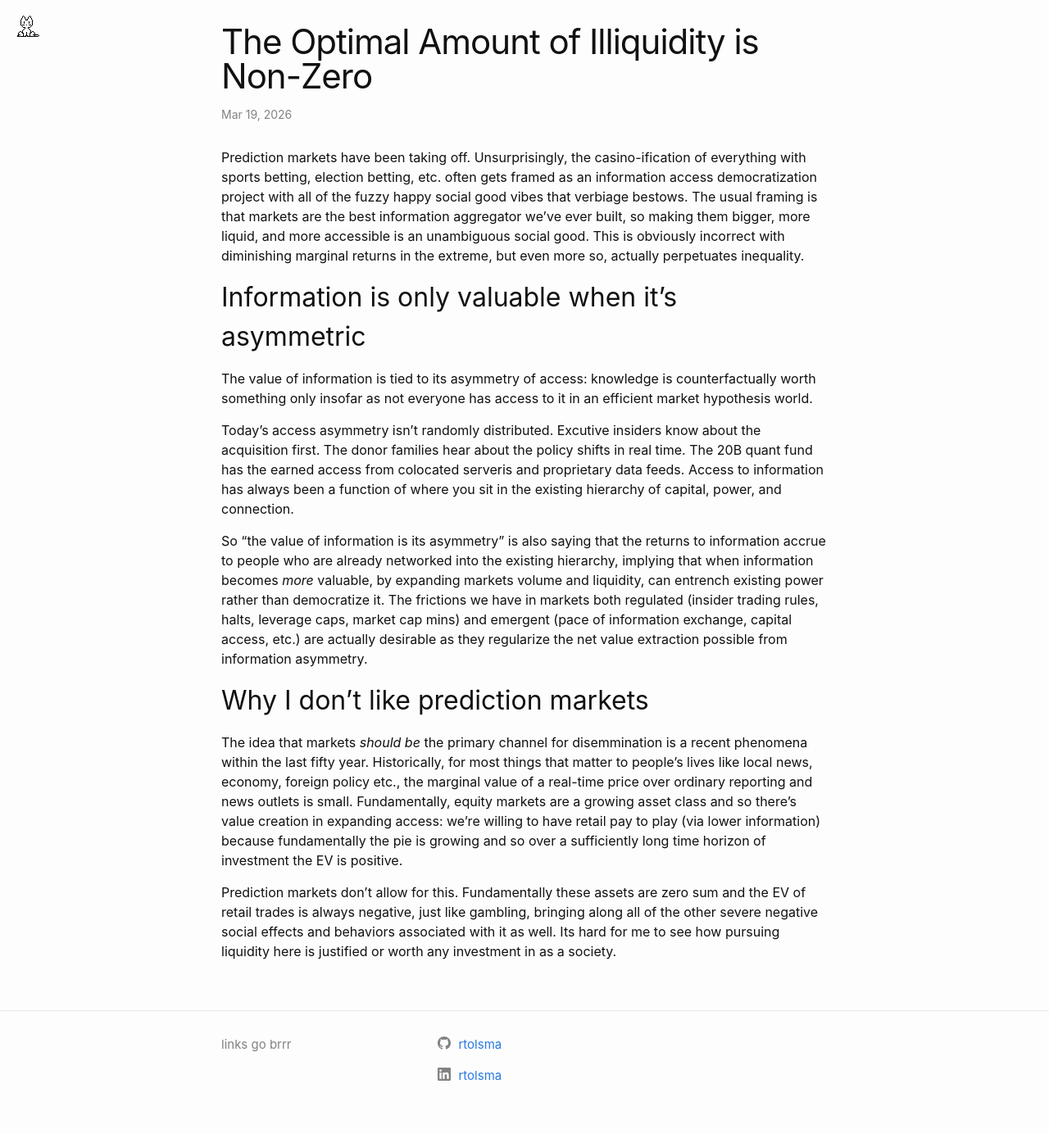
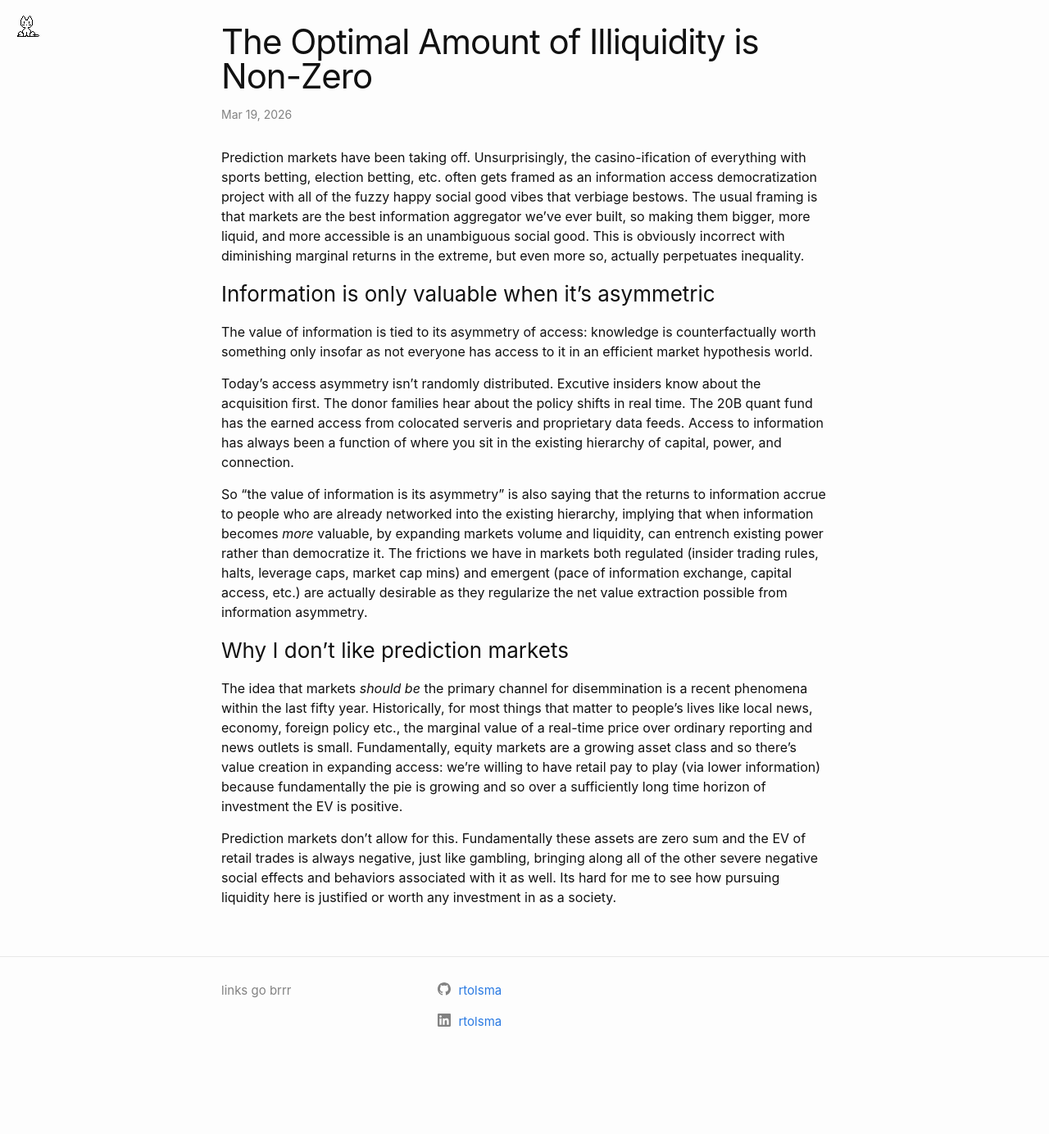
Before and after one commit to rtolsma/rtolsma.github.io, a Jekyll site: the page built from _posts/2026-03-19-information-markets.markdown, in a window 1280 px wide. Shown: the whole page at 82% size. Built offline with Jekyll 4.4.1, drawn with Linux system fonts in a browser that asks for light colours; after the commit the page ends 1318 px from its top, so only the background shows below that.

Commit message:
fix header sizes

```diff
--- a/_posts/2026-03-19-information-markets.markdown
+++ b/_posts/2026-03-19-information-markets.markdown
@@ -9,7 +9,7 @@ published: true
 
 Prediction markets have been taking off. Unsurprisingly, the casino-ification of everything with sports betting, election betting, etc. often gets framed as an information access democratization project with all of the fuzzy happy social good vibes that verbiage bestows. The usual framing is that markets are the best information aggregator we've ever built, so making them bigger, more liquid, and more accessible is an unambiguous social good. This is obviously incorrect with diminishing marginal returns in the extreme, but even more so, actually perpetuates inequality.
 
-## Information is only valuable when it's asymmetric
+### Information is only valuable when it's asymmetric
 
 The value of information is tied to its asymmetry of access: knowledge is counterfactually worth something only insofar as not everyone has access to it in an efficient market hypothesis world.
 
@@ -18,7 +18,7 @@ Today's access asymmetry isn't randomly distributed. Excutive insiders know abou
 So "the value of information is its asymmetry" is also saying that the returns to information accrue to people who are already networked into the existing hierarchy, implying that when information becomes _more_ valuable, by expanding  markets volume and liquidity, can entrench existing power rather than democratize it. The frictions we have in markets both regulated (insider trading rules, halts, leverage caps, market cap mins) and emergent (pace of information exchange, capital access, etc.) are actually desirable as they regularize the net value extraction possible from information asymmetry.
 
 
-## Why I don't like prediction markets
+### Why I don't like prediction markets
 
 The idea that markets _should be_ the primary channel for disemmination is a recent phenomena within the last fifty year. Historically, for most things that matter to people's lives like local news, economy, foreign policy etc., the marginal value of a real-time price over ordinary reporting and news outlets is small. Fundamentally, equity markets are a growing asset class and so there's value creation in expanding access: we're willing to have retail pay to play (via lower information) because fundamentally the pie is growing and so over a sufficiently long time horizon of investment the EV is positive.
 
```
